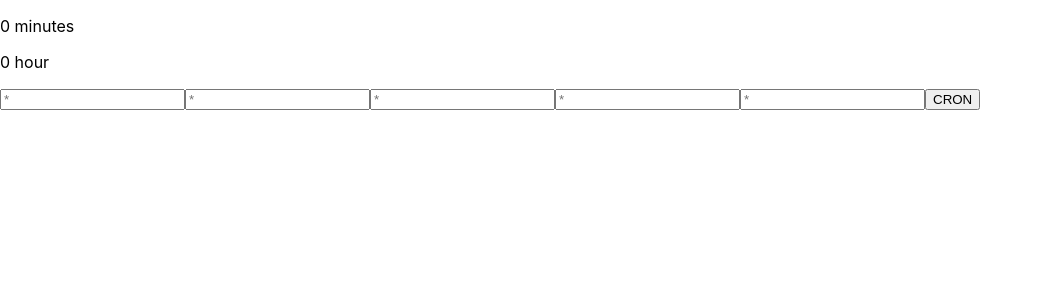
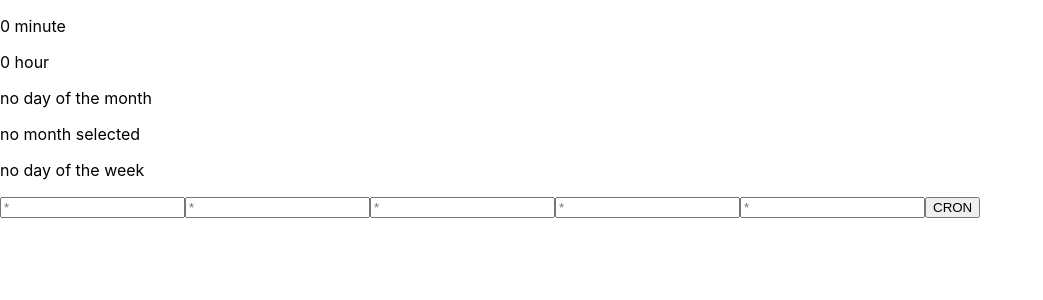
Before and after one commit to alex-lc/cron-calc, a React (Create React App) app: page / in a window 1280 px wide. Shown: the top 300 px of the page, without its empty margins (0-1043 px from the left). Built offline with nearby package versions, Linux system fonts and the light colour scheme.

Commit message:
Simple mistake, just forgot to conditionally render for month

```diff
--- a/src/components/Selection.js
+++ b/src/components/Selection.js
@@ -1,6 +1,9 @@
 // Input for setting up cron job
 
 import { useState } from 'react'
+
+// data
+import { months } from '../data/data'
 
 const Selection = () => {
 
@@ -13,10 +16,37 @@ const Selection = () => {
     })
 
     const updateValue = (e) => {
-        setCron({
-            ...cron,
-            [e.target.name]: e.target.value
-        })
+        if (e.target.name === "minute") {
+            console.log("Editing minute field...")
+
+            if (e.target.value > 59) {
+                console.log("Invalid value. It cannot be greater than 59.")
+                setCron({
+                    ...cron,
+                    [e.target.name]: e.target.value
+                })
+            }
+            else {
+                console.log("Valid minute value: " + e.target.value)
+            }
+        }
+
+        if (e.target.name === "month" && (e.target.value <= 12 && e.target.value >= 1)) {
+            console.log("Valid month. Grabbing month...")
+            console.log(`You selected ${months[e.target.value]}!`)
+
+            setCron({
+                ...cron,
+                [e.target.name]: e.target.value
+            })
+        }
+        else {
+            console.log("Invalid month. It must be between 1 and 12.")
+        }
+        // setCron({
+        //     ...cron,
+        //     [e.target.name]: e.target.value
+        // })
     }
 
     const submitCron = (data) => {
@@ -30,18 +60,27 @@ const Selection = () => {
         <div>
             <div>
                 <div>
-                    {cron.minute === 0 && <p>0 minutes</p>}
+                    {cron.minute === 0 && <p>0 minute</p>}
                     {cron.minute !== 0 && <p>{cron.minute} minutes</p>}
 
                     {cron.hour === 0 && <p>0 hour</p>}
                     {cron.hour !== 0 && <p>{cron.hour} hour</p>}
+
+                    {cron.dayOfTheMonth === 0 && <p>no day of the month</p>}
+                    {cron.dayOfTheMonth !== 0 && <p>{cron.dayOfTheMonth}</p>}
+
+                    {cron.month === 0 && <p>no month selected</p>}
+                    {cron.month !== 0 && <p>{cron.month}</p>}
+
+                    {cron.dayOfTheWeek === 0 && <p>no day of the week</p>}
+                    {cron.dayOfTheWeek !== 0 && <p>{cron.dayOfTheWeek}</p>}
                 </div>
                 <form>
-                    <input type="text" name="minute" placeholder="*" />
-                    <input type="text" name="hour" placeholder="*" />
-                    <input type="text" name="dayOfTheMonth" placeholder="*" />
-                    <input type="text" name="month" placeholder="*" />
-                    <input type="text" name="dayOfTheWeek" placeholder="*" />
+                    <input type="text" name="minute" onChange={updateValue} placeholder="*" />
+                    <input type="text" name="hour" onChange={updateValue} placeholder="*" />
+                    <input type="text" name="dayOfTheMonth" onChange={updateValue} placeholder="*" />
+                    <input type="text" name="month" onChange={updateValue} placeholder="*" />
+                    <input type="text" name="dayOfTheWeek" onChange={updateValue} placeholder="*" />
                     <button type="submit">CRON</button>
                 </form>
             </div>
```
